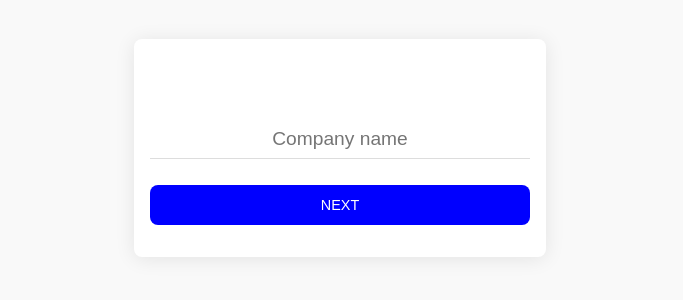
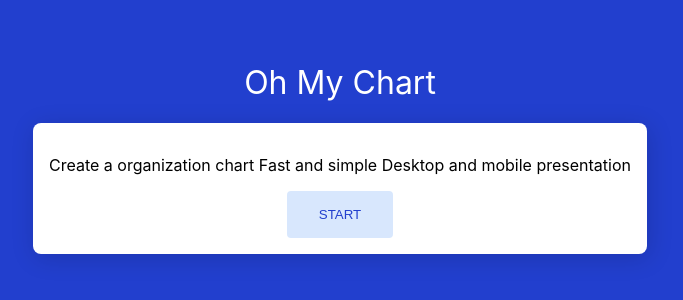
Before and after one commit to christopher77/Testing-Patterns-ACPFC, a React (Create React App) app: page / in a window 1280 px wide. Shown: the part 252-552 px from the top of the page, without its empty margins (300-983 px from the left). Built offline with nearby package versions, Linux system fonts and the light colour scheme; a web font is replaced by a local one.

Commit message:
Add structure ui

```diff
--- a/src/App.js
+++ b/src/App.js
@@ -1,6 +1,11 @@
+/** @jsx jsx */
 import React from "react";
+import { jsx } from "@emotion/core";
 import Form from "./form";
 import Chart from "./chart";
+import Button from "./ui/button";
+import Card from "./ui/card";
+import { centerView } from "./ui/styles";
 
 const initialEmployees = JSON.parse(localStorage.getItem("employees") || "[]");
 
@@ -8,11 +13,18 @@ function App() {
   const [nameCompany, setNameCompany] = React.useState(
     localStorage.getItem("company")
   );
+  const [start, setStart] = React.useState(
+    localStorage.getItem("start") || false
+  );
   const [employees, setEmployees] = React.useState(initialEmployees);
 
   React.useEffect(() => {
     localStorage.setItem("employees", JSON.stringify(employees));
   }, [employees]);
+
+  React.useEffect(() => {
+    localStorage.setItem("start", start);
+  }, [start]);
 
   function handleCompany(value) {
     localStorage.setItem("company", value);
@@ -28,6 +40,25 @@ function App() {
       parentId: parentId
     };
     setEmployees(state => [...new Set(state.concat(newEmployee))]);
+  }
+
+  if (!start) {
+    return (
+      <div css={centerView}>
+        <div>
+          <h1>Oh My Chart</h1>
+          <Card>
+            <div>
+              <p>
+                Create a organization chart Fast and simple Desktop and mobile
+                presentation
+              </p>
+              <Button onClick={() => setStart(false)}>Start</Button>
+            </div>
+          </Card>
+        </div>
+      </div>
+    );
   }
 
   if (!nameCompany) {
--- a/src/form.js
+++ b/src/form.js
@@ -1,6 +1,7 @@
 /** @jsx jsx */
 import React from "react";
 import { jsx } from "@emotion/core";
+import { centerView } from "./ui/styles";
 
 function Form({ label, placeholder, saveName }) {
   const [currentValue, setCurrentValue] = React.useState("");
@@ -16,15 +17,7 @@ function Form({ label, placeholder, saveName }) {
   }
 
   return (
-    <div
-      css={{
-        height: "100vh",
-        display: "flex",
-        alignItems: "center",
-        justifyContent: "center",
-        backgroundColor: "#f9f9f9"
-      }}
-    >
+    <div css={centerView}>
       <form
         onSubmit={setName}
         css={{
--- /dev/null
+++ b/src/ui/button.js
@@ -0,0 +1,21 @@
+/** @jsx jsx */
+import React from "react";
+import { jsx } from "@emotion/core";
+
+function Button({ children, ...props }) {
+  const styleButton = {
+    borderRadius: "4px",
+    backgroundColor: "rgba(17, 107, 242, 0.16)",
+    textTransform: "uppercase",
+    color: "#223fce",
+    padding: "16px 32px",
+    border: "none"
+  };
+  return (
+    <button css={styleButton} {...props}>
+      {children}
+    </button>
+  );
+}
+
+export default Button;
--- /dev/null
+++ b/src/ui/card.js
@@ -0,0 +1,16 @@
+/** @jsx jsx */
+import React from "react";
+import { jsx } from "@emotion/core";
+
+function Card({ children, ...props }) {
+  const style = {
+    backgroundColor: "#fff",
+    padding: "16px",
+    borderRadius: "8px",
+    color: "#000",
+    boxShadow: "2px 4px 24px 0 rgba(0, 0, 0, 0.15)"
+  };
+  return <div css={style}>{children}</div>;
+}
+
+export default Card;
--- /dev/null
+++ b/src/ui/styles.js
@@ -0,0 +1,12 @@
+/** @jsx jsx */
+import React from "react";
+
+const centerView = {
+  height: "100vh",
+  alignItems: "center",
+  display: "flex",
+  justifyContent: "center",
+  textAlign: "center"
+};
+
+export { centerView };
```
